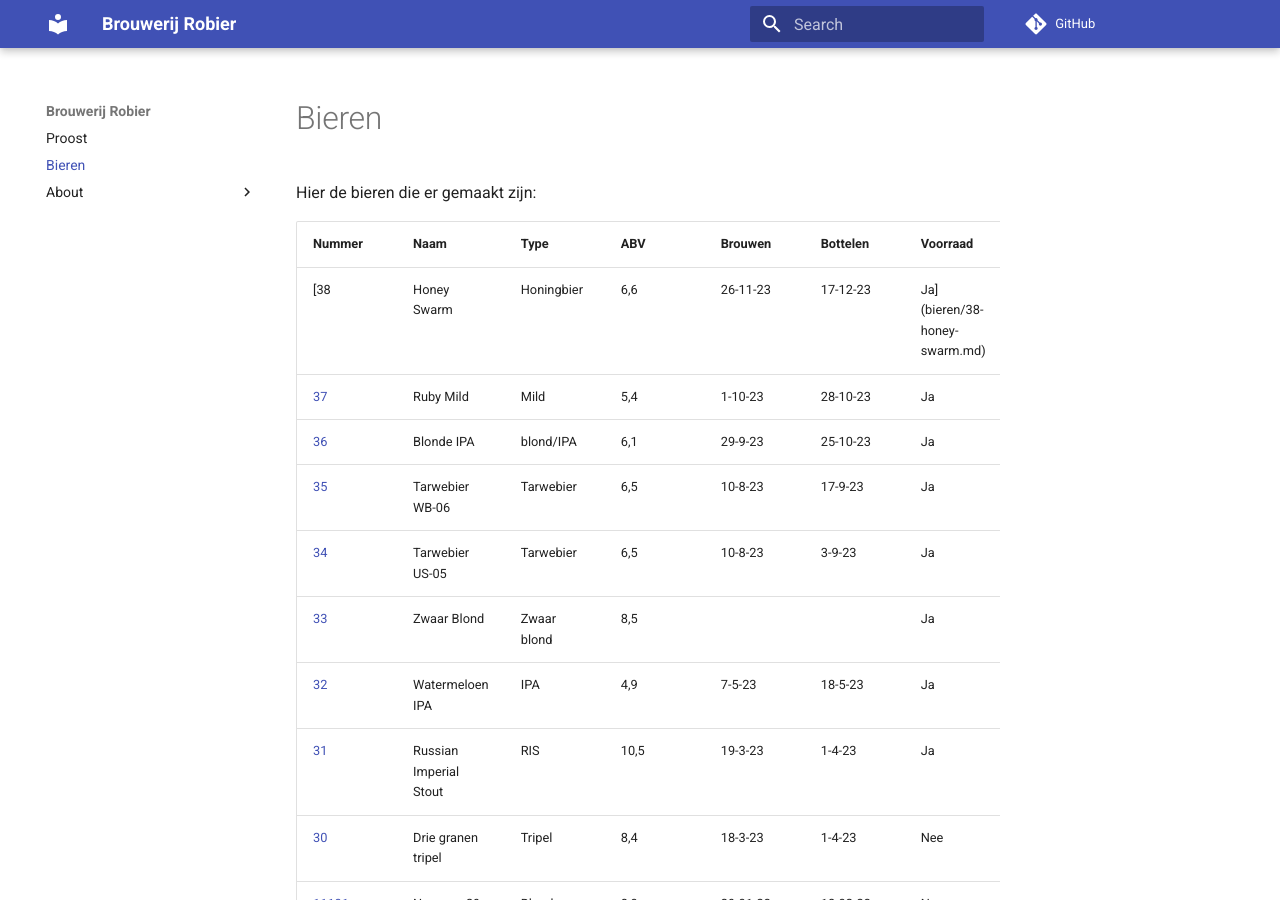
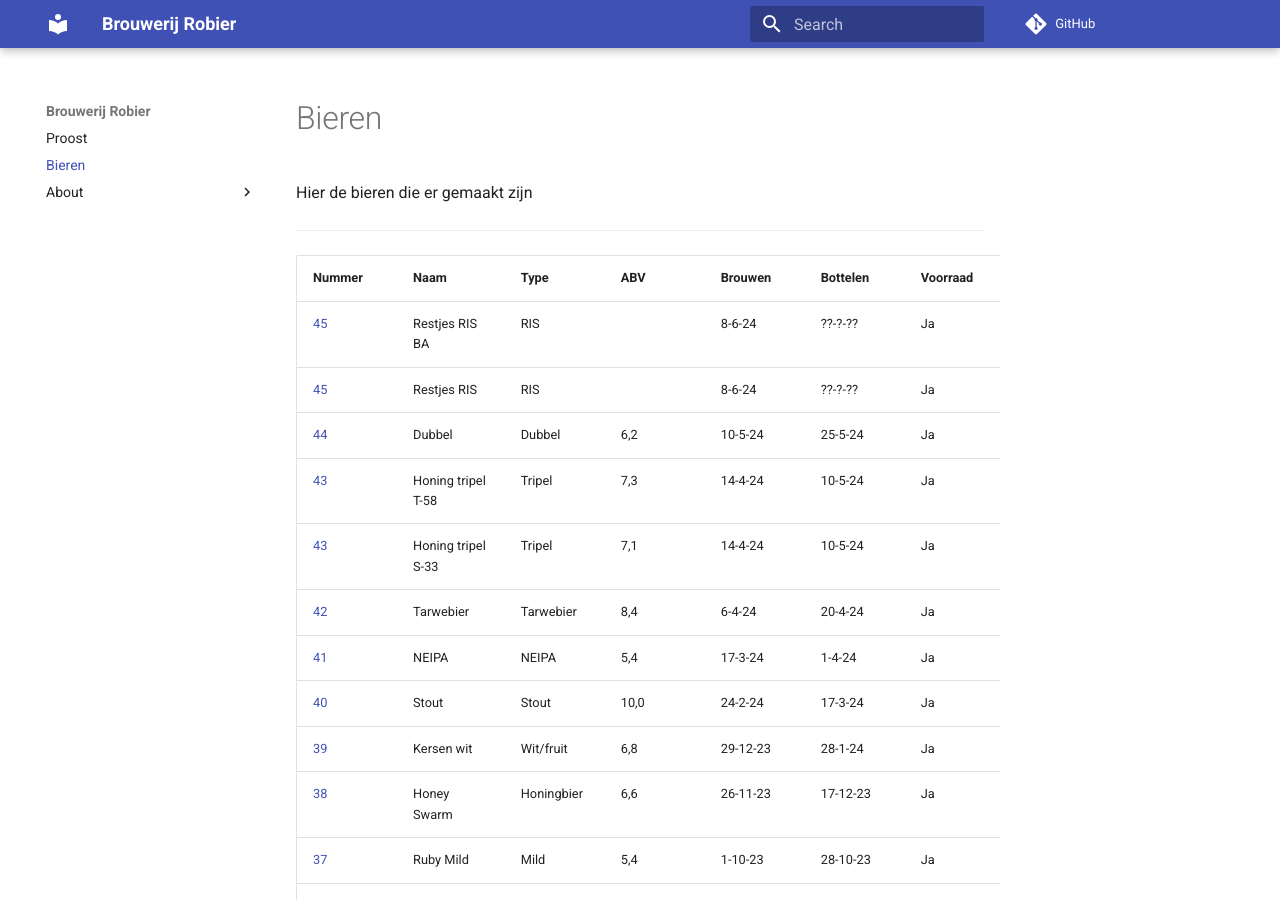
Before and after one commit to Wensink/robier, an MkDocs documentation site: the page built from docs/bieren.md, in a window 1280 px wide and 900 px high. Built offline with MkDocs 1.6.1 and Material for MkDocs 9.7.7, drawn with Linux system fonts in a browser that asks for light colours; comment, search, counter and statistics services are not loaded.

Commit message:
Added new beers to the list

```diff
--- a/docs/bieren.md
+++ b/docs/bieren.md
@@ -1,8 +1,17 @@
-Hier de bieren die er gemaakt zijn:
-
+Hier de bieren die er gemaakt zijn
+***
 Nummer                                          | Naam                   | Type        | ABV  | Brouwen  | Bottelen | Voorraad
 ----------------------------------------------- | ---------------------- | ----------- | ---- | -------- |  ------- | ---
-[38                   | Honey Swarm            | Honingbier  | 6,6  | 26-11-23 | 17-12-23 | Ja](bieren/38-honey-swarm.md)
+[45](bieren/45-restjes-ris-barrel-aged.md)      | Restjes RIS BA         | RIS         |      | 8-6-24   | ??-?-??  | Ja
+[45](bieren/45-restjes-ris.md)                  | Restjes RIS            | RIS         |      | 8-6-24   | ??-?-??  | Ja
+[44](bieren/44-dubbel.md)                       | Dubbel                 | Dubbel      | 6,2  | 10-5-24  | 25-5-24  | Ja
+[43](bieren/43-honing-tripel-t-58.md)           | Honing tripel T-58     | Tripel      | 7,3  | 14-4-24  | 10-5-24  | Ja
+[43](bieren/43-honing-tripel-s-33.md)           | Honing tripel S-33     | Tripel      | 7,1  | 14-4-24  | 10-5-24  | Ja
+[42](bieren/42-tarwebier.md)                    | Tarwebier              | Tarwebier   | 8,4  | 6-4-24   | 20-4-24  | Ja
+[41](bieren/41-neipa.md)                        | NEIPA                  | NEIPA       | 5,4  | 17-3-24  | 1-4-24   | Ja
+[40](bieren/40-stout.md)                        | Stout                  | Stout       | 10,0 | 24-2-24  | 17-3-24  | Ja
+[39](bieren/39-kersen-wit.md)                   | Kersen wit             | Wit/fruit   | 6,8  | 29-12-23 | 28-1-24  | Ja
+[38](bieren/38-honey-swarm.md)                  | Honey Swarm            | Honingbier  | 6,6  | 26-11-23 | 17-12-23 | Ja
 [37](bieren/37-ruby-mild.md)                    | Ruby Mild              | Mild        | 5,4  | 1-10-23  | 28-10-23 | Ja
 [36](bieren/36-blonde.md)                       | Blonde IPA             | blond/IPA   | 6,1  | 29-9-23  | 25-10-23 | Ja
 [35](bieren/35-tarwebier-wb-06.md)              | Tarwebier WB-06        | Tarwebier   | 6,5  | 10-8-23  | 17-9-23  | Ja
```
